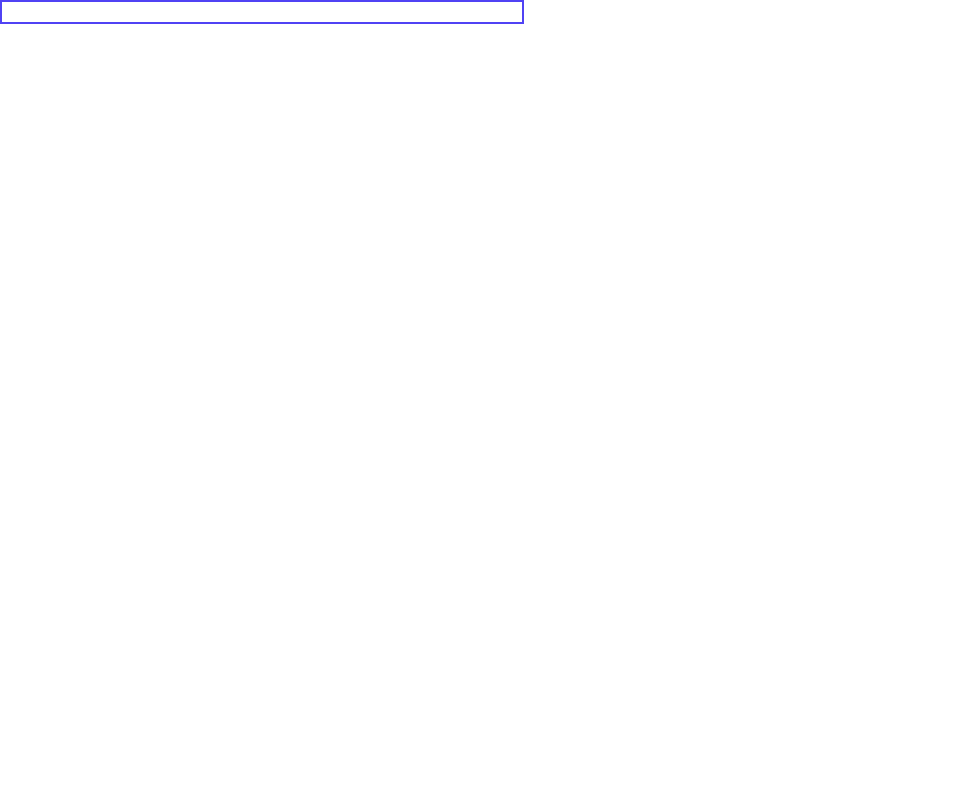
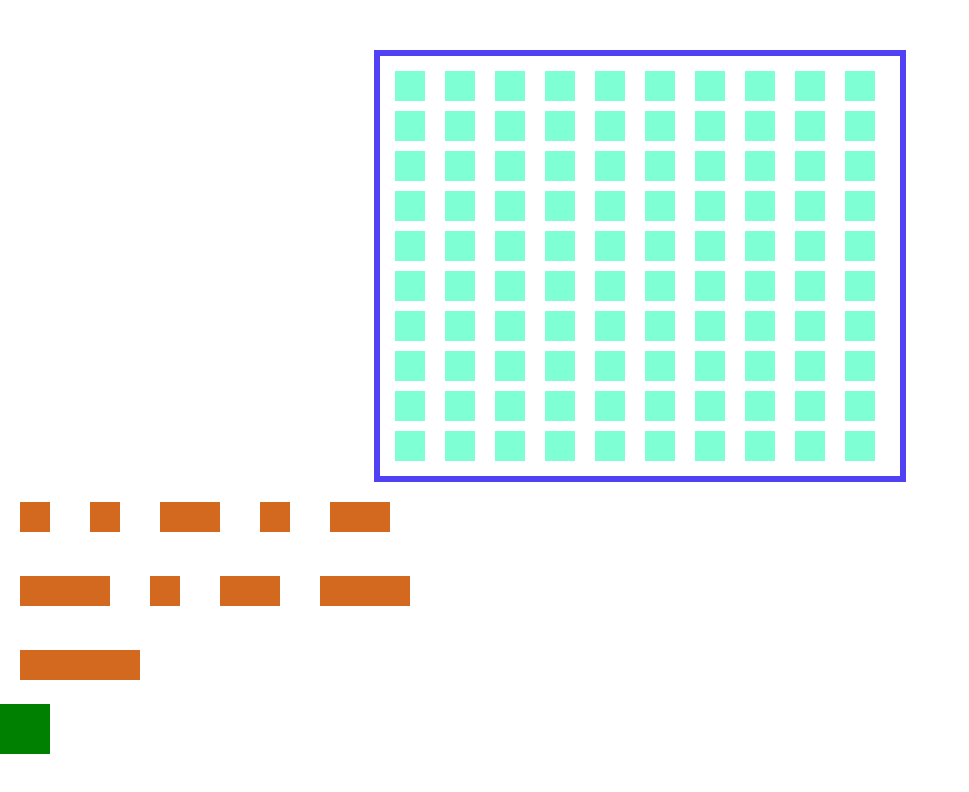
Before and after one commit to kyzma10/sea_battle, a website built with webpack: page src/index.html in a window 1280 px wide. Shown: the whole page, without its empty margins (0-969 px from the left). Built offline with nearby package versions, Linux system fonts and the light colour scheme.

Commit message:
add object

```diff
--- /dev/null
+++ b/src/cell.ts
@@ -0,0 +1,13 @@
+import { CellStatus } from "./utils/const";
+
+export class Cell {
+    x: number;
+    y: number;
+    status: number;
+
+    constructor(x: number, y: number) {
+        this.x = x;
+        this.y = y;
+        this.status = CellStatus.free;
+    }
+}
--- /dev/null
+++ b/src/coord.ts
@@ -0,0 +1,9 @@
+export class Coord {
+    x: number;
+    y: number;
+
+    constructor(x: number, y: number) {
+        this.x = x;
+        this.y = y;
+    }
+}
--- /dev/null
+++ b/src/field.ts
@@ -0,0 +1,17 @@
+import { Cell } from "./cell";
+import { SIZE } from './utils/const';
+
+export class Field {
+    place: Array<Array<Cell>>;
+    constructor() {
+        const place: Array<Array<Cell>> = [];
+        for(let i = 0; i < SIZE; i++) {
+            place[i] = [];
+            for(let j = 0; j < SIZE; j++){
+                place[i][j] = new Cell(i, j);
+            }
+        }
+
+        this.place = place;
+    }
+}
--- /dev/null
+++ b/src/game.ts
@@ -0,0 +1,18 @@
+import { Ship } from "./ship";
+export class Game {
+    ships: Ship[] = [];
+    getAllShip() {
+        for(let i = 1; i < 5; i++) {
+            this.ships.push(new Ship(1));
+            if(i > 1){
+                this.ships.push(new Ship(2));
+            }
+            if(i > 2) {
+                this.ships.push(new Ship(3));
+            }
+            if(i > 3) {
+                this.ships.push(new Ship(4));
+            }
+        }
+    }
+}
--- a/src/index.html
+++ b/src/index.html
@@ -4,11 +4,13 @@
   <meta charset="UTF-8">
   <meta name="viewport" content="width=device-width, initial-scale=1.0">
   <meta http-equiv="X-UA-Compatible" content="ie=edge">
-  <title>Document</title>
+  <title>Sea Batlle</title>
 </head>
 <body>
   <section>
-    <div id="game_place"></div>
+    <div id="user_place"></div>
+    <div id="ships"></div>
+    <div id="block1"></div>
   </section>
 </body>
 </html>
--- a/src/index.ts
+++ b/src/index.ts
@@ -1,22 +1,41 @@
 import './style.css';
 
-class User {
+import{ SIZE } from "./utils/const";
+import { Field } from './field';
+import { Ship } from "./ship";
+import { Game } from "./game";
 
-    id: number;
-    name: string;
-    constructor(userId: number, userName: string) {
 
-        this.id = userId;
-        this.name = userName;
-    }
-    getInfo(): string {
-        return "id:" + this.id + " name:" + this.name;
+let place = new Field();
+console.log(place);
+let ship = new Ship(4);
+console.log(ship);
+ship.coord = [{x:2,y:3},{x:2,y:4},{x:2,y:5},{x:2,y:6}];
+console.log(ship.coord);
+
+let game = new Game();
+const allShips = game.getAllShip();
+
+console.log(game.ships);
+
+for(let i = 0; i < game.ships.length; i++){
+    let newShip = document.createElement('div');
+    newShip.id = `ship${i}`;
+    newShip.draggable = true;
+    document.getElementById('ships').appendChild(newShip);
+    for(let j = 0; j < game.ships[i].size; j++) {
+        let section = document.createElement('span');
+        section.className = 'section-ship';
+        document.getElementById(`ship${i}`).appendChild(section);
     }
 }
 
-let tom: User = new User(1, "Tom");
-console.log(tom.getInfo());
-tom.id = 4;
+const userPlace = document.getElementById('user_place');
 
-let alice: User = new User(2, "Alice");
-console.log(alice.getInfo());
+for(let i = 0; i < SIZE; i++){
+    for(let j = 0; j < SIZE; j++){
+        let cellPlace = document.createElement('div');
+        cellPlace.className = 'cell';
+        userPlace.appendChild(cellPlace);
+    }
+}
--- /dev/null
+++ b/src/ship.ts
@@ -0,0 +1,44 @@
+import { TypeShip } from './utils/const';
+import { Coord } from "./coord";
+
+export class Ship {
+    type: TypeShip;
+    size: number;
+    count: number;
+    coord: Coord[];
+
+    constructor(type: TypeShip = null) {
+        this.type = type;
+        switch(this.type) {
+            case 1: {
+                this.size = 1;
+                this.count = 4;
+                break;
+            }
+
+            case 2: {
+                this.size = 2;
+                this.count = 3;
+                break;
+            }
+
+            case 3: {
+                this.size = 3;
+                this.count = 2;
+                break;
+            }
+
+            case 4: {
+                this.size = 4;
+                this.count = 1;
+                break;
+            }
+
+            default: {
+                this.size = null;
+                this.count = null;
+            }
+        }
+
+    }
+}
--- a/src/style.css
+++ b/src/style.css
@@ -5,8 +5,43 @@
   padding: 0;
 }
 
-#game_place {
+
+#user_place {
   width: 500px;
   padding: 10px;
-  border: 2px solid #5042f4;
+  border: 6px solid #5042f4;
+  margin: 0 auto;
+  margin-top: 50px;
+  display: grid;
+  grid-template-columns: repeat(10, 1fr);
 }
+
+.cell {
+  width: 30px;
+  height: 30px;
+  background-color: aquamarine;
+  margin: 5px;
+}
+
+#block1 {
+  background-color: green;
+  width: 50px;
+  height: 50px;
+}
+
+.section-ship {
+  display: inline-block;
+  width: 30px;
+  height: 30px;
+  background-color: chocolate;
+}
+
+#ships {
+  width: 500px;
+}
+
+#ships > div {
+  display: inline-block;
+  margin: 20px;
+  padding: 0;
+}
--- /dev/null
+++ b/src/utils/const.ts
@@ -0,0 +1,21 @@
+const SIZE: number = 10;
+
+enum CellStatus {
+    free = 0,
+    hired = 1,
+    killed = 2,
+    miss = 3
+}
+
+enum TypeShip {
+    oneDeck = 1,
+    twoDeck = 2,
+    threeDeck = 3,
+    fourDeck = 4
+}
+
+export {
+    SIZE,
+    CellStatus,
+    TypeShip
+}
```
Also changed, not shown: src/utils/func.ts (added, +18 -0 lines).
